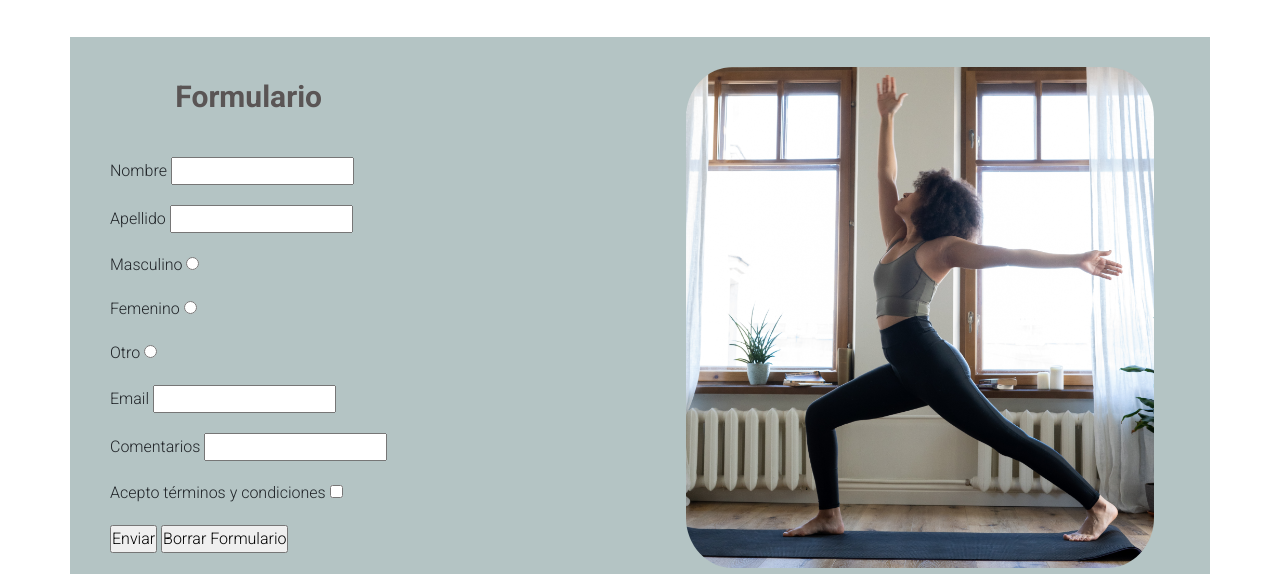
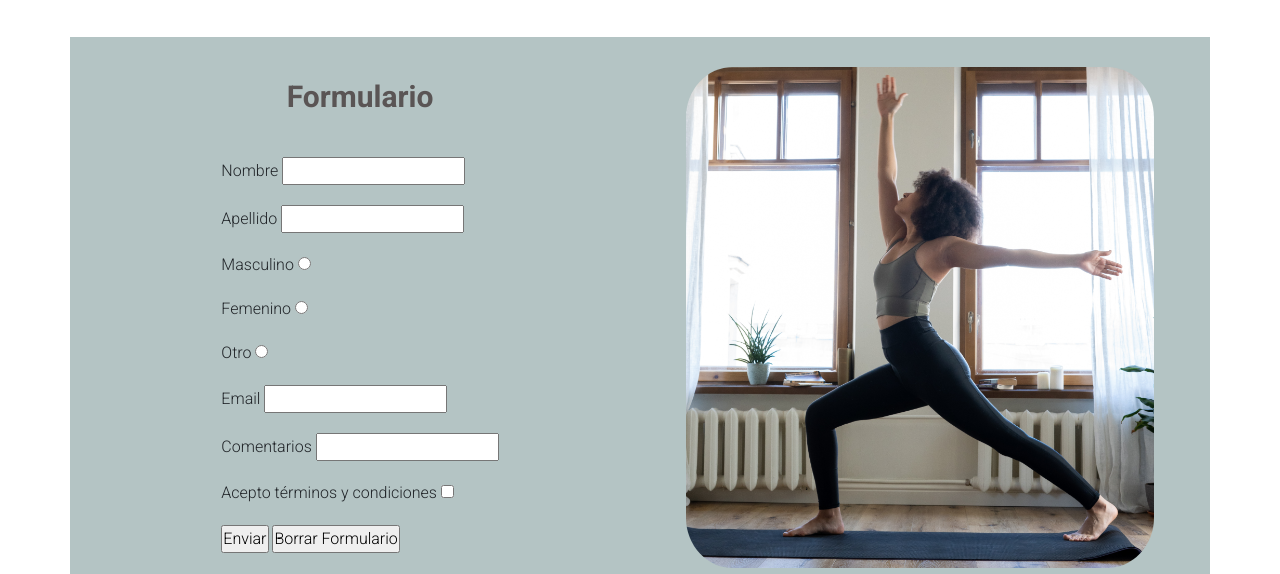
Before and after one commit to mariaperezcobo/proyecto_coder1, a plain HTML site: page pages/contactanos.html in a window 1280 px wide. Shown: the part 226-800 px from the top of the page. Drawn offline with nearby package versions, Linux system fonts and the light colour scheme.

Commit message:
mejoras en grid de contactanos

```diff
--- a/pages/contactanos.html
+++ b/pages/contactanos.html
@@ -82,7 +82,7 @@
           <section class="card_contactanos">
             <div class="card_contactanos_contenedor_form color--contenedor">
               <div class="card_contactanos_contenedor_form_texto">
-                <div class="card_contactanos_contenedor_form_texto_form">
+
                   <form>
                     <fieldset>
                       <legend class="content1_title">Formulario</legend>
@@ -124,7 +124,7 @@
                       </div>
                     </fieldset>
                   </form>
-                </div>
+
 
               </div>
               <div class="card_contactanos_contenedor_form_foto">
--- a/scss/components/_card.scss
+++ b/scss/components/_card.scss
@@ -80,35 +80,37 @@
     margin-right: 50px;
     margin-top: 20px;
     overflow: auto;
+
     &_title {
         @extend .card__title--colorsize;
     }
     &_contenedor_form {
         display: flex;
         flex-wrap: wrap;
-        justify-content: space-between;
         align-items: center;
         padding: 10px;
+
+
         &_texto
         {
             width: 50%;
             display: flex;
             flex-wrap: wrap;
-            &_form{
-                padding: 20px;
-                align-items: center;
-                justify-content: center;
+            @include alinear_centrar;
+
             }
-        }
+
         &_foto {
             width: 50%;
             display: flex;
             flex-wrap: wrap;
             justify-content: center;
             padding: 20px;
+
         }
     }
 }
+
 .content1 {
     @extend .card_nosotros;
     &_title {
--- a/scss/views/_views.scss
+++ b/scss/views/_views.scss
@@ -80,7 +80,7 @@
         width: 100%;
         display: flex;
         flex-wrap: wrap;
-
+        @include alinear_centrar;
       }
 }
 @media screen and (max-width: 600px) {
```
Also changed, not shown: pages/ofertas.html (+1 -1 lines), css/main.css, 1 other file.
